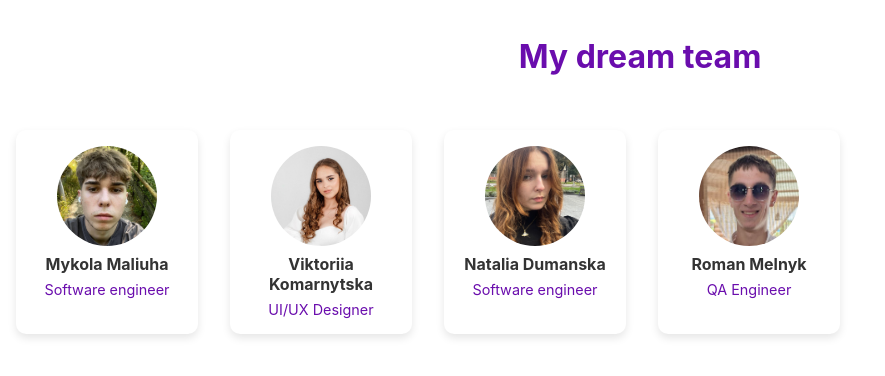
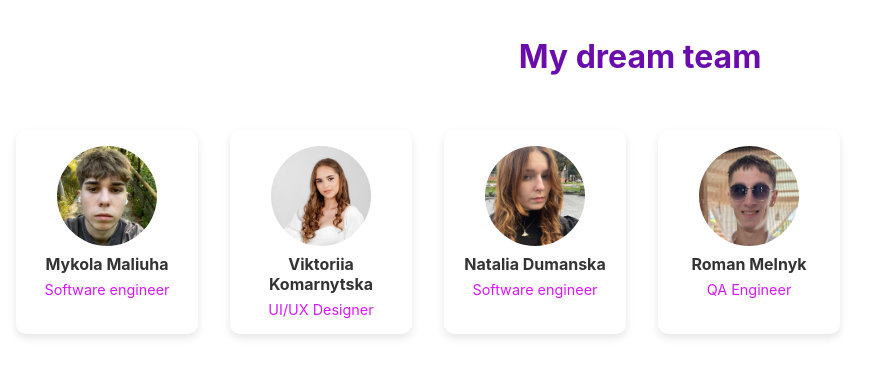
Before and after one commit to myd-adc/simple-landing-page, a React (Create React App) app: page / in a window 1280 px wide. Shown: the top 376 px of the page, without its empty margins (0-885 px from the left). Built offline with nearby package versions, Linux system fonts and the light colour scheme.

Commit message:
change color for title

```diff
--- a/src/components/Body.js
+++ b/src/components/Body.js
@@ -89,7 +89,7 @@ const styles = {
   },
   position: {
     fontSize: '0.9em',
-    color: '#6a0dad',
+    color: '#d819faff',
     margin: '0.5em 0 0 0',
   },
 };
```
